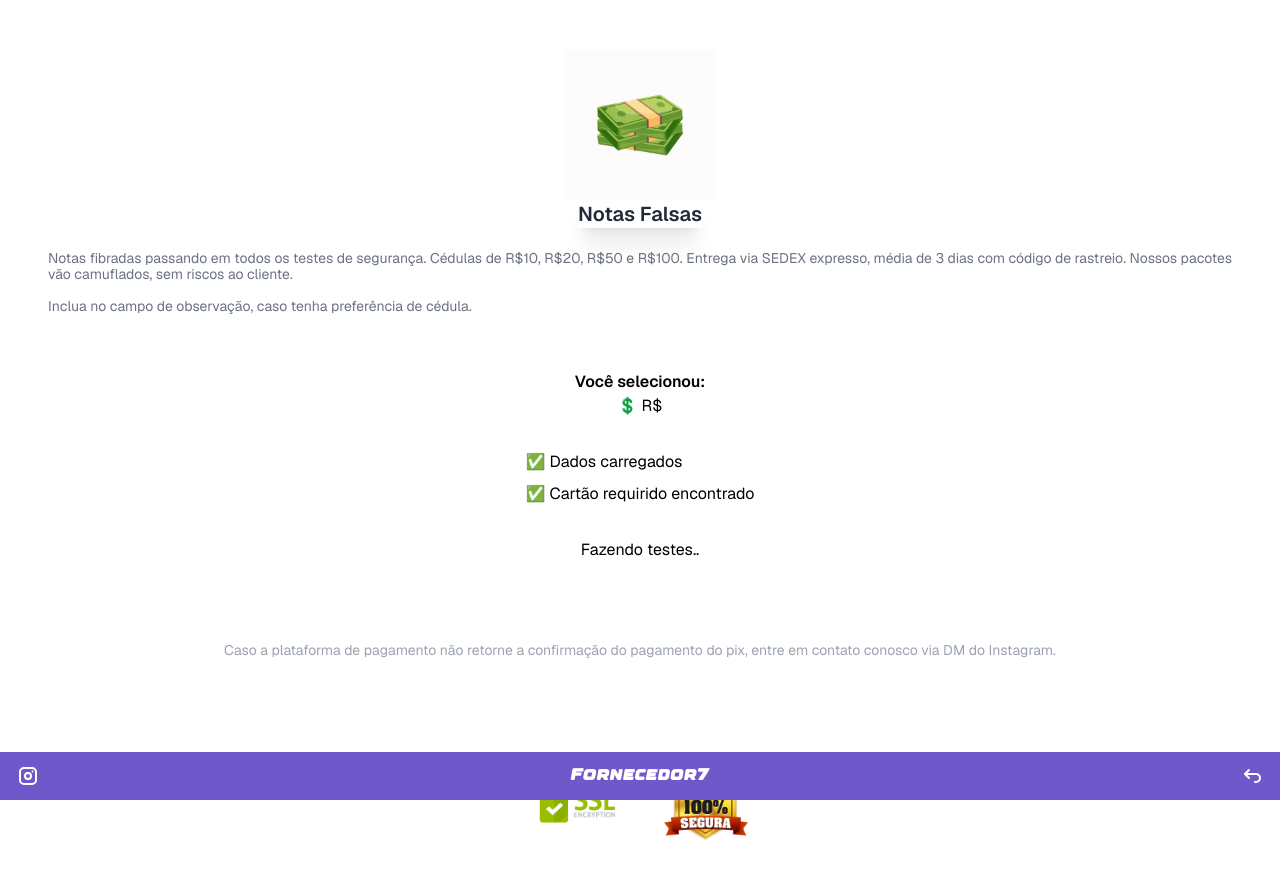
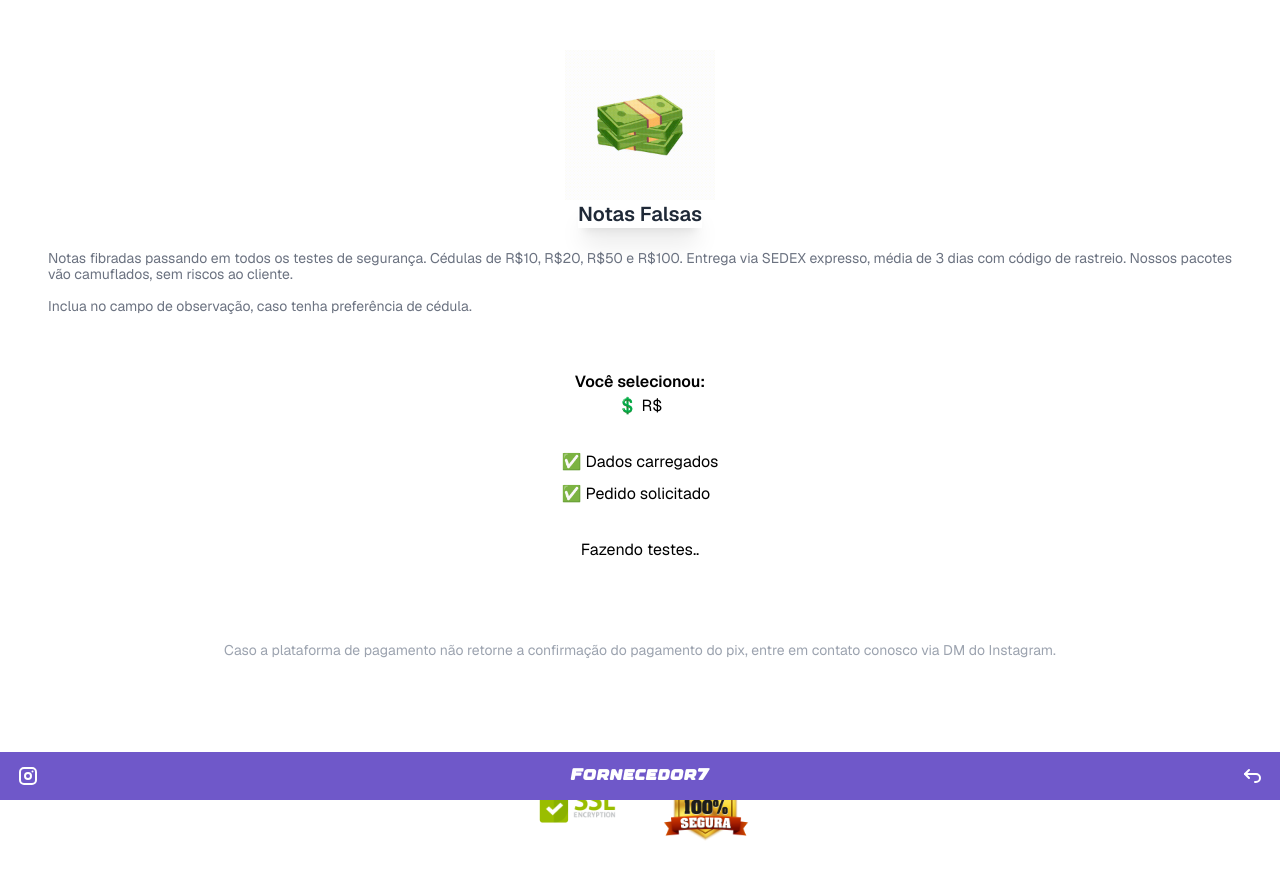
Before and after one commit to anajuliavvv/app, a Next.js app: page /menu/notas/checkout in a window 1280 px wide. Shown: the top 880 px of the page. Built offline with nearby package versions, Linux system fonts and the light colour scheme.

Commit message:
Add files via upload

```diff
--- a/src/pages/menu/notas/checkout.tsx
+++ b/src/pages/menu/notas/checkout.tsx
@@ -50,13 +50,13 @@ export default function Checkout() {
     await awaitFor(2000);
     setLoadingChecks((prev) => [
       ...prev,
-      <div key={Math.random()}>✅ Cartão requirido encontrado</div>,
+      <div key={Math.random()}>✅ Pedido solicitado</div>,
     ]);
     setLoadingText("Fazendo testes");
     await awaitFor(2500);
     setLoadingChecks((prev) => [
       ...prev,
-      <div key={Math.random()}>✅ Cartão verificado</div>,
+      <div key={Math.random()}>✅ Pedido registro</div>,
     ]);
 
     setReady(true);
```
